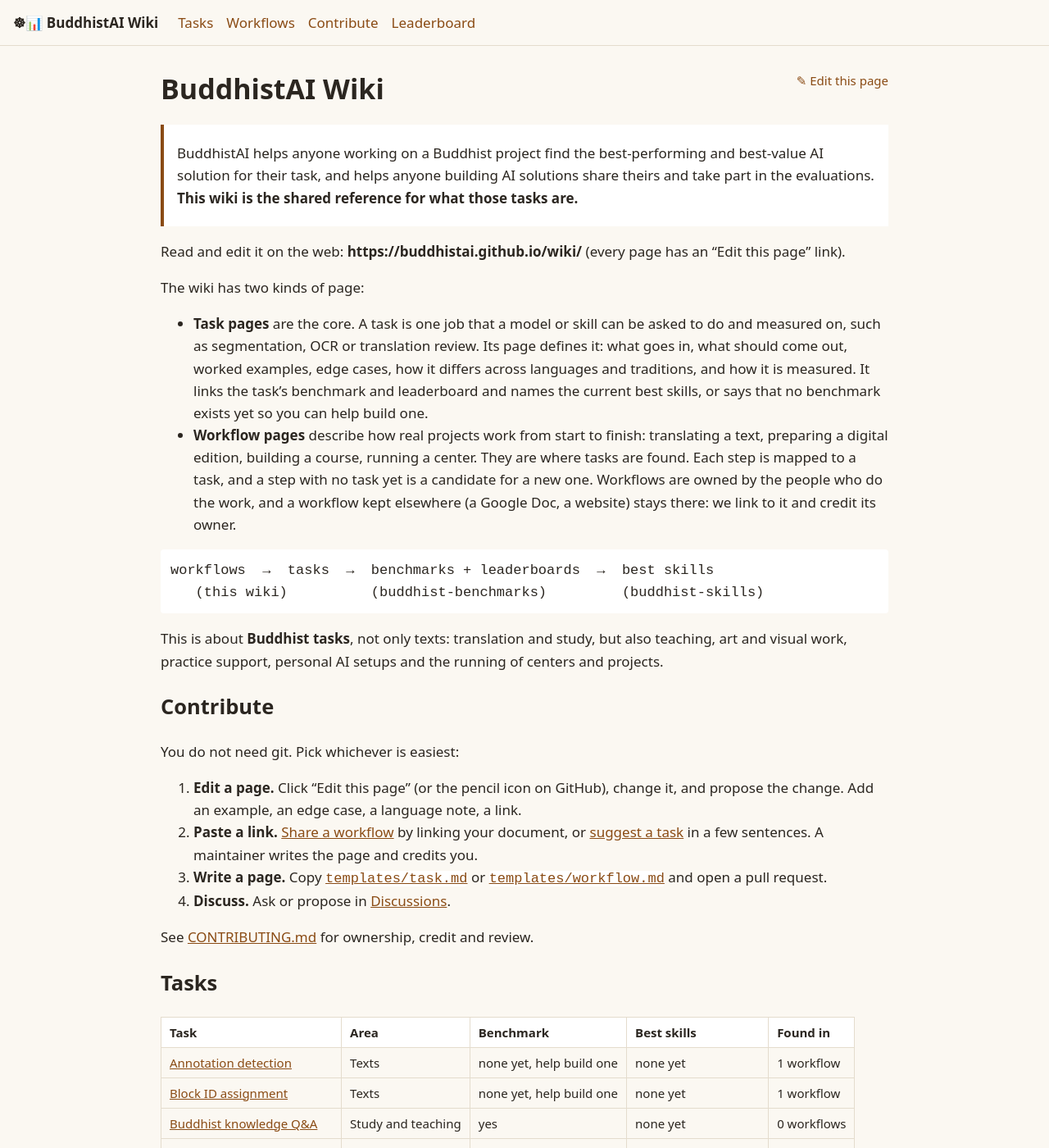
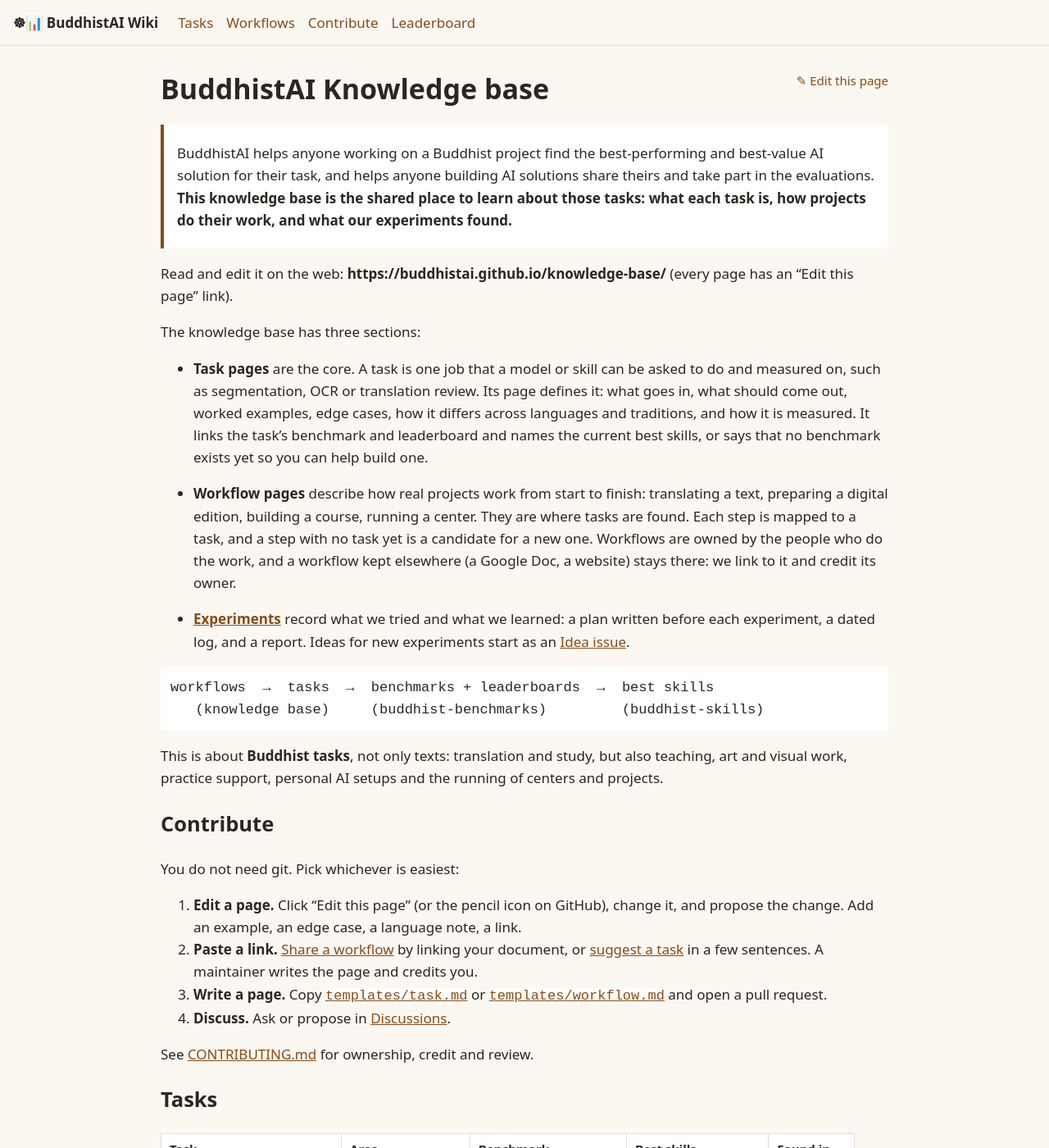
Before and after one commit to BuddhistAI/knowledge-base, a Jekyll site: the page built from README.md, in a window 1280 px wide and 1400 px high. Shown: the whole window at 82% size. Built offline with Jekyll 4.4.1, drawn with Linux system fonts in a browser that asks for light colours; our own code applies the rules of GitHub Pages for plain Markdown files; some of the changed text lies outside the part shown.

Commit message:
Rename the wiki to Knowledge base and add the Experiments section
Experiments (formerly the research repo) now sit next to Tasks and Workflows.
Links point to BuddhistAI/knowledge-base. Ignore build caches.

Co-Authored-By: Claude Opus 5.5 <noreply@anthropic.com>
Claude-Session: https://claude.ai/code/session_012mRVgaQ46ZNyffnbjxACPE

````diff
--- a/README.md
+++ b/README.md
@@ -1,17 +1,19 @@
-# BuddhistAI Wiki
+# BuddhistAI Knowledge base
 
-> BuddhistAI helps anyone working on a Buddhist project find the best-performing and best-value AI solution for their task, and helps anyone building AI solutions share theirs and take part in the evaluations. **This wiki is the shared reference for what those tasks are.**
+> BuddhistAI helps anyone working on a Buddhist project find the best-performing and best-value AI solution for their task, and helps anyone building AI solutions share theirs and take part in the evaluations. **This knowledge base is the shared place to learn about those tasks: what each task is, how projects do their work, and what our experiments found.**
 
-Read and edit it on the web: **https://buddhistai.github.io/wiki/** (every page has an "Edit this page" link).
+Read and edit it on the web: **https://buddhistai.github.io/knowledge-base/** (every page has an "Edit this page" link).
 
-The wiki has two kinds of page:
+The knowledge base has three sections:
 
 - **Task pages** are the core. A task is one job that a model or skill can be asked to do and measured on, such as segmentation, OCR or translation review. Its page defines it: what goes in, what should come out, worked examples, edge cases, how it differs across languages and traditions, and how it is measured. It links the task's benchmark and leaderboard and names the current best skills, or says that no benchmark exists yet so you can help build one.
 - **Workflow pages** describe how real projects work from start to finish: translating a text, preparing a digital edition, building a course, running a center. They are where tasks are found. Each step is mapped to a task, and a step with no task yet is a candidate for a new one. Workflows are owned by the people who do the work, and a workflow kept elsewhere (a Google Doc, a website) stays there: we link to it and credit its owner.
 
+- **[Experiments](experiments/README.md)** record what we tried and what we learned: a plan written before each experiment, a dated log, and a report. Ideas for new experiments start as an [Idea issue](https://github.com/BuddhistAI/knowledge-base/issues/new?template=idea.yml).
+
 ```
 workflows  →  tasks  →  benchmarks + leaderboards  →  best skills
-   (this wiki)          (buddhist-benchmarks)         (buddhist-skills)
+   (knowledge base)     (buddhist-benchmarks)         (buddhist-skills)
 ```
 
 This is about **Buddhist tasks**, not only texts: translation and study, but also teaching, art and visual work, practice support, personal AI setups and the running of centers and projects.
@@ -21,8 +23,8 @@ This is about **Buddhist tasks**, not only texts: translation and study, but als
 You do not need git. Pick whichever is easiest:
 
 1. **Edit a page.** Click "Edit this page" (or the pencil icon on GitHub), change it, and propose the change. Add an example, an edge case, a language note, a link.
-2. **Paste a link.** [Share a workflow](https://github.com/BuddhistAI/wiki/issues/new?template=share-workflow.yml) by linking your document, or [suggest a task](https://github.com/BuddhistAI/wiki/issues/new?template=suggest-task.yml) in a few sentences. A maintainer writes the page and credits you.
-3. **Write a page.** Copy [`templates/task.md`](https://github.com/BuddhistAI/wiki/blob/main/templates/task.md) or [`templates/workflow.md`](https://github.com/BuddhistAI/wiki/blob/main/templates/workflow.md) and open a pull request.
+2. **Paste a link.** [Share a workflow](https://github.com/BuddhistAI/knowledge-base/issues/new?template=share-workflow.yml) by linking your document, or [suggest a task](https://github.com/BuddhistAI/knowledge-base/issues/new?template=suggest-task.yml) in a few sentences. A maintainer writes the page and credits you.
+3. **Write a page.** Copy [`templates/task.md`](https://github.com/BuddhistAI/knowledge-base/blob/main/templates/task.md) or [`templates/workflow.md`](https://github.com/BuddhistAI/knowledge-base/blob/main/templates/workflow.md) and open a pull request.
 4. **Discuss.** Ask or propose in [Discussions](https://github.com/orgs/BuddhistAI/discussions).
 
 See [CONTRIBUTING.md](./CONTRIBUTING.md) for ownership, credit and review.
@@ -59,7 +61,7 @@ See [CONTRIBUTING.md](./CONTRIBUTING.md) for ownership, credit and review.
 
 ## Wanted
 
-We have no workflows or tasks yet for these areas. If your project does this work, [share how you do it](https://github.com/BuddhistAI/wiki/issues/new?template=share-workflow.yml):
+We have no workflows or tasks yet for these areas. If your project does this work, [share how you do it](https://github.com/BuddhistAI/knowledge-base/issues/new?template=share-workflow.yml):
 
 - Teaching: building a course, preparing a talk, answering students' questions.
 - Study: preparing for monastic exams, reading a text with its commentaries.
@@ -72,10 +74,9 @@ We have no workflows or tasks yet for these areas. If your project does this wor
 
 - [buddhist-benchmarks](https://github.com/BuddhistAI/buddhist-benchmarks): tasks, test data, scorers and the [leaderboard](https://buddhistai.github.io/buddhist-benchmarks/) for models and skills.
 - [buddhist-skills](https://github.com/BuddhistAI/buddhist-skills): the best skill per task and language, ready to install, plus community skills not yet measured.
-- [research](https://github.com/BuddhistAI/research): experiment reports.
 
 ## Contributors
 
-Owners and contributors are credited on each page. Kurt Keutzer's model translation workflow was the first workflow linked here. Pages are maintained by BuddhistAI contributors, including the WeBuddhist team.
+Owners and contributors are credited on each page. Kurt Keutzer's model translation workflow was the first workflow linked here. The Experiments section was the separate `research` repo until 2026-11-17; its full history is kept here. Pages are maintained by BuddhistAI contributors, including the WeBuddhist team.
 
-MIT licensed (see [LICENSE](https://github.com/BuddhistAI/wiki/blob/main/LICENSE)). A linked document keeps its own owner and terms; we only link to it and summarize it in our own words.
+MIT licensed (see [LICENSE](https://github.com/BuddhistAI/knowledge-base/blob/main/LICENSE)). A linked document keeps its own owner and terms; we only link to it and summarize it in our own words.
--- a/_config.yml
+++ b/_config.yml
@@ -1,6 +1,6 @@
-title: BuddhistAI Wiki
-description: The shared reference for Buddhist tasks, and the workflows they come from.
-repository: BuddhistAI/wiki
+title: BuddhistAI Knowledge base
+description: What each Buddhist task is, how projects do their work, and what our experiments found.
+repository: BuddhistAI/knowledge-base
 markdown: kramdown
 kramdown:
   input: GFM
--- a/scripts/build.py
+++ b/scripts/build.py
@@ -45,7 +45,7 @@ def build():
         fl = used.get(tid, [])
         block = [U_START, "## Found in workflows", ""]
         block += [f"- [{flows[f]['meta']['title']}](../workflows/{f}.md) ({flows[f]['meta']['owner']})" for f in fl] or \
-                 ["No workflow page uses this task yet. [Share a workflow](https://github.com/BuddhistAI/wiki/issues/new?template=share-workflow.yml) that does."]
+                 ["No workflow page uses this task yet. [Share a workflow](https://github.com/BuddhistAI/knowledge-base/issues/new?template=share-workflow.yml) that does."]
         block.append(U_END)
         out[t["path"]] = re.sub(re.escape(U_START) + ".*?" + re.escape(U_END), "\n".join(block), text, flags=re.S)
     return out
````
Also changed, not shown: AGENTS.md (+3 -1 lines), CLAUDE.md (+3 -1 lines), CONTRIBUTING.md (+9 -5 lines), experiments/README.md (+8 -8 lines), tasks/buddhist-knowledge-qa.md (+1 -1 lines), .github/ISSUE_TEMPLATE/share-workflow.yml, 1 other file.
